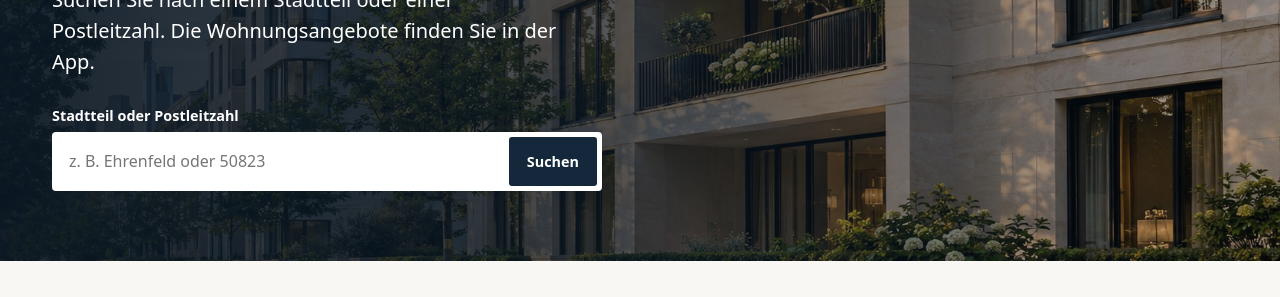
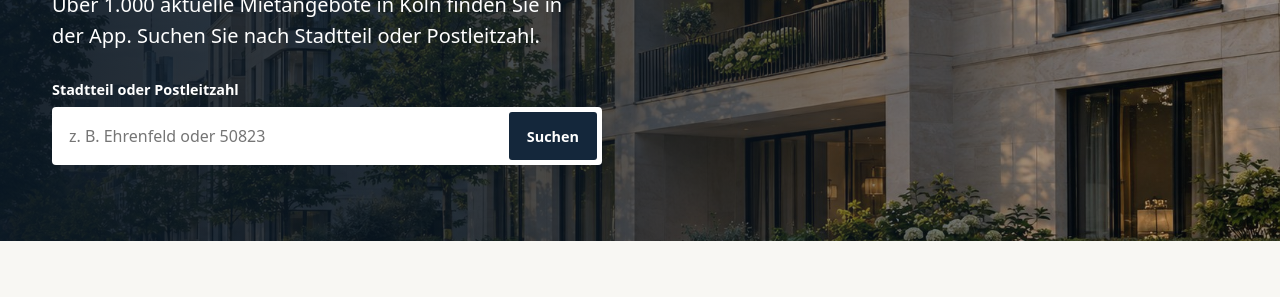
Before and after one commit to azazelitto21/hainer-immobilien, a plain HTML site: page dist/index.html in a window 1280 px wide. Shown: the part 367-664 px from the top of the page. Drawn offline with Linux system fonts and the light colour scheme.

Commit message:
Update Site source

```diff
--- a/dist/index.html
+++ b/dist/index.html
@@ -25,7 +25,7 @@
     <section class="hero" aria-labelledby="hero-title">
       <div class="shell hero-inner">
         <h1 id="hero-title">Mietwohnungen<br>in Köln entdecken.</h1>
-        <p class="hero-copy">Suchen Sie nach einem Stadtteil oder einer Postleitzahl. Die Wohnungsangebote finden Sie in der App.</p>
+        <p class="hero-copy">Über 1.000 aktuelle Mietangebote in Köln finden Sie in der App. Suchen Sie nach Stadtteil oder Postleitzahl.</p>
         <form class="search" id="search" role="search">
           <label for="location">Stadtteil oder Postleitzahl</label>
           <div class="search-row">
```
